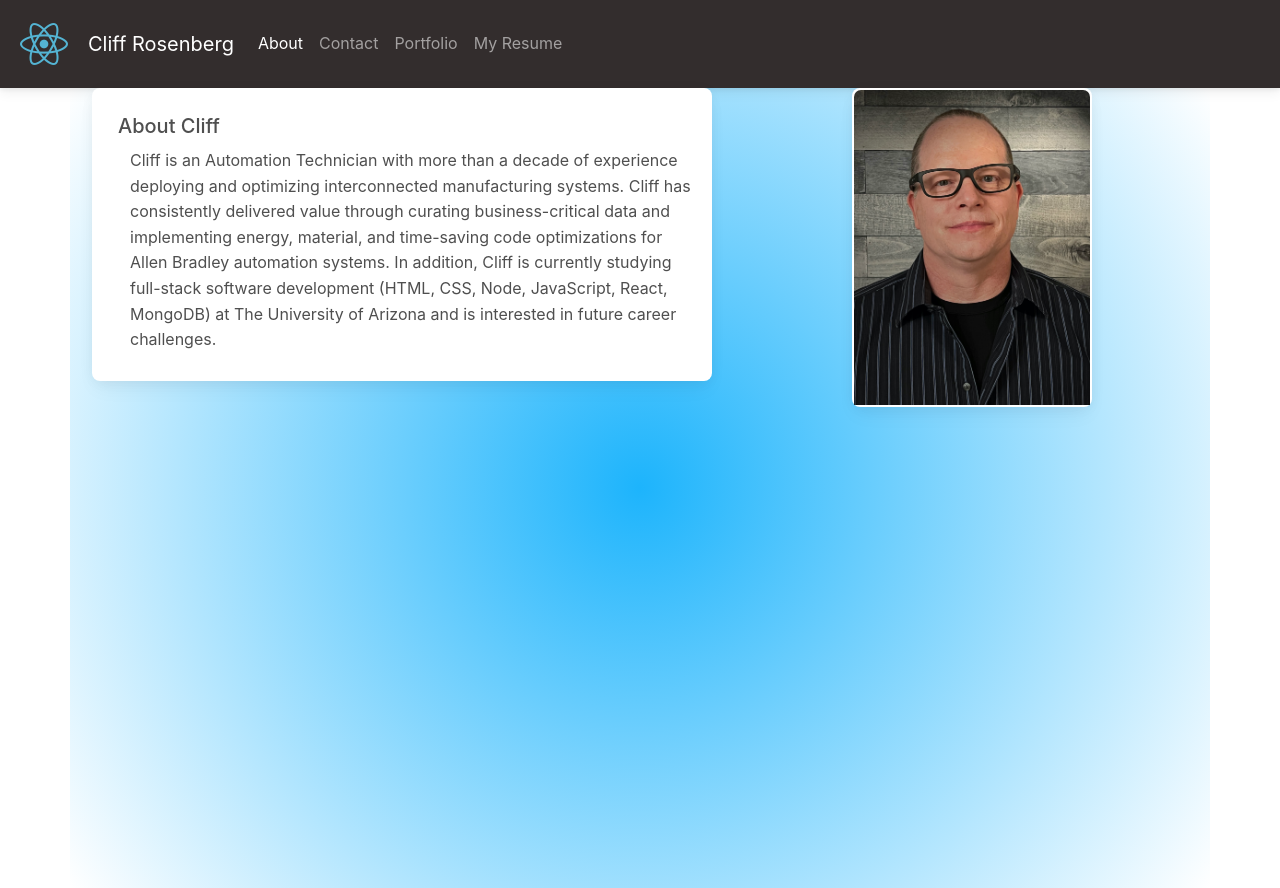
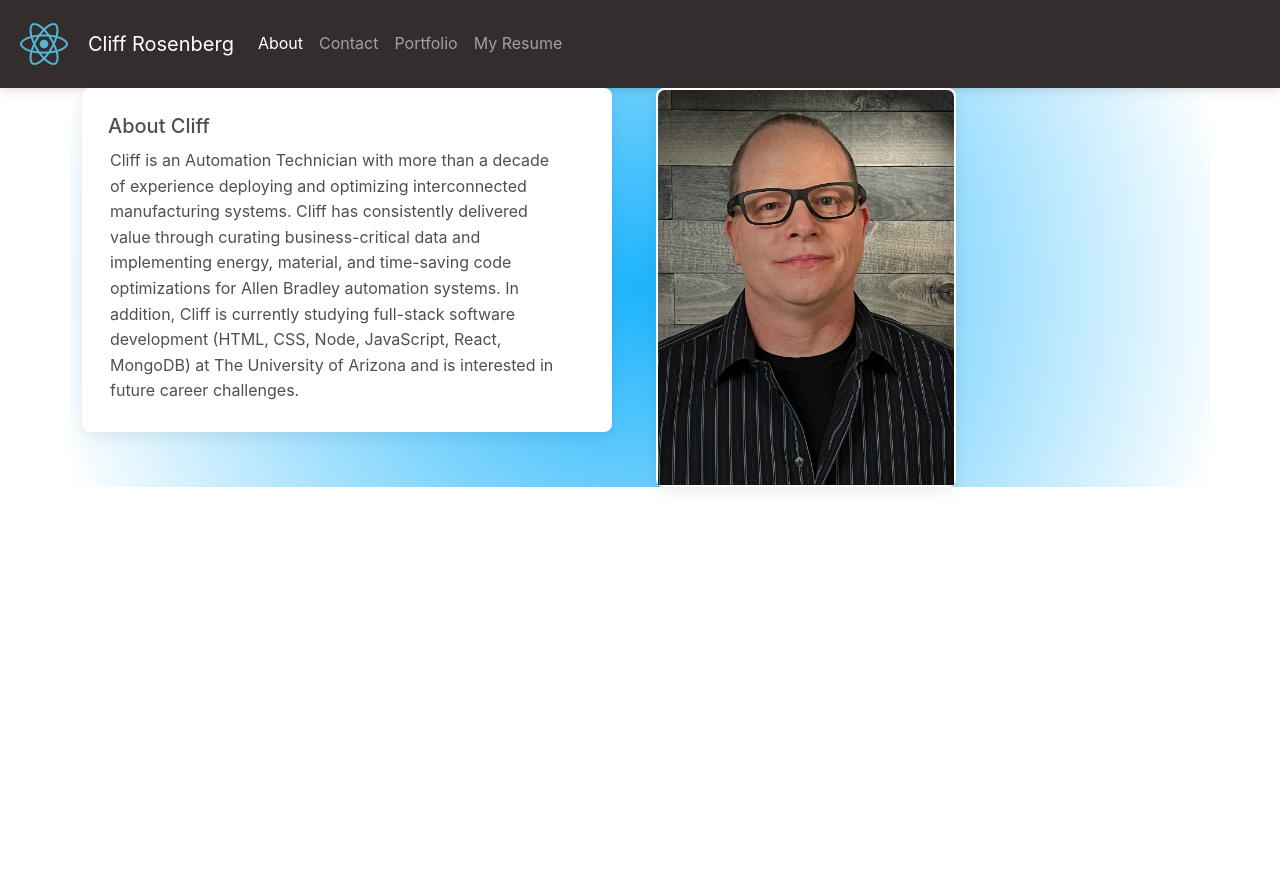
Before and after one commit to cliff-rosenberg/20-React-Portfolio, a React (Create React App) app: page /about in a window 1280 px wide. After the commit the page ends 800 px from the top, so only its background shows below. Built offline with nearby package versions, Linux system fonts and the light colour scheme.

Commit message:
reformatted CSS

```diff
--- a/src/components/About/About.css
+++ b/src/components/About/About.css
@@ -1,23 +1,18 @@
 .bkgrd {
-    height: 100vh;
     background: rgb(29, 180, 252);
     background: radial-gradient(circle, rgb(29, 180, 252) 0%, rgb(255, 255, 255) 100%);
 }
 
 .card-picture {
-    width: 240px;
+    width: 300px;
+    height: 100%;
     max-width: calc(100% - 20px);
-    margin: 0 auto;
     padding: 2px 2px;
 }
 
-.text-wide {
-    width: inherit;
-}
-
 .card-text {
-    width: 640px;
+    width: 550px;
+    height: auto;
     max-width: calc(100% - 20px);
-    margin: 0 auto;
     padding: 2px 2px;
 }
```
